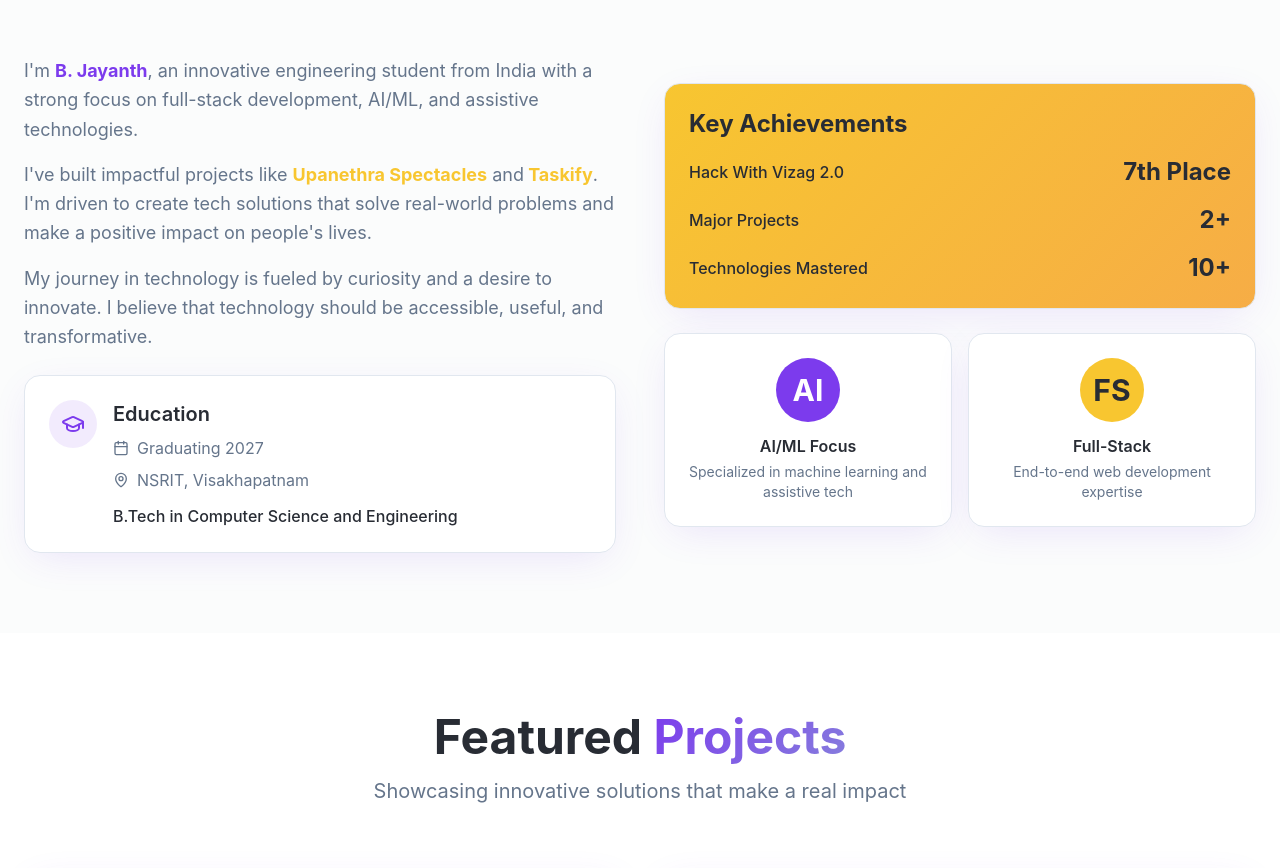
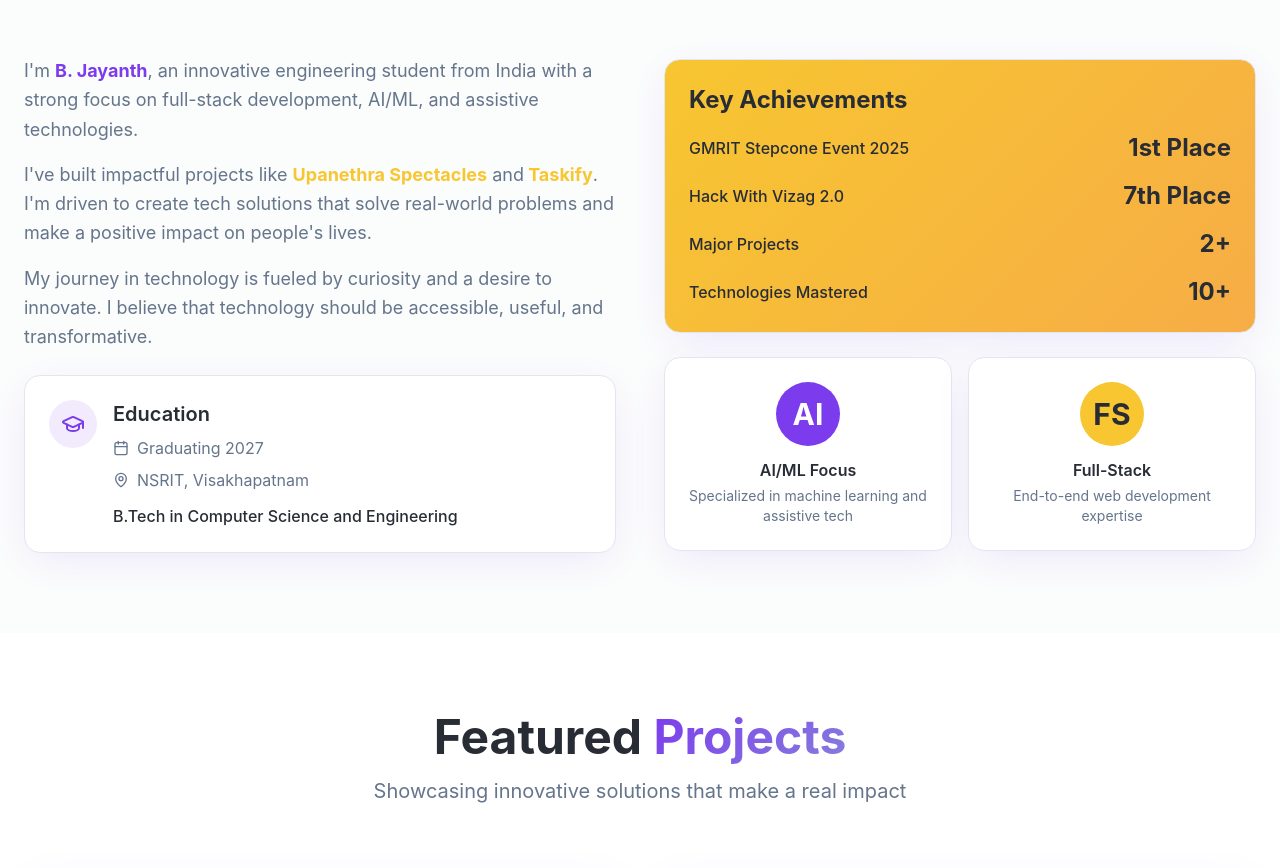
Before and after one commit to Jayanth-77/FUTURE_PE_3, a React (Vite) app: page / in a window 1280 px wide. Shown: the part 980-1848 px from the top of the page. Built offline with nearby package versions, Linux system fonts and the light colour scheme.

Commit message:
Add GMRIT Stepcone achievement
Add "GMRIT Stepcone Event 2025 - 1st Place" to the key achievements section.

```diff
--- a/src/components/About.tsx
+++ b/src/components/About.tsx
@@ -65,6 +65,10 @@ const About = () => {
               <h3 className="text-2xl font-bold mb-4">Key Achievements</h3>
               <div className="space-y-4">
                 <div className="flex justify-between items-center">
+                  <span className="font-medium">GMRIT Stepcone Event 2025</span>
+                  <span className="text-2xl font-bold">1st Place</span>
+                </div>
+                <div className="flex justify-between items-center">
                   <span className="font-medium">Hack With Vizag 2.0</span>
                   <span className="text-2xl font-bold">7th Place</span>
                 </div>
```
